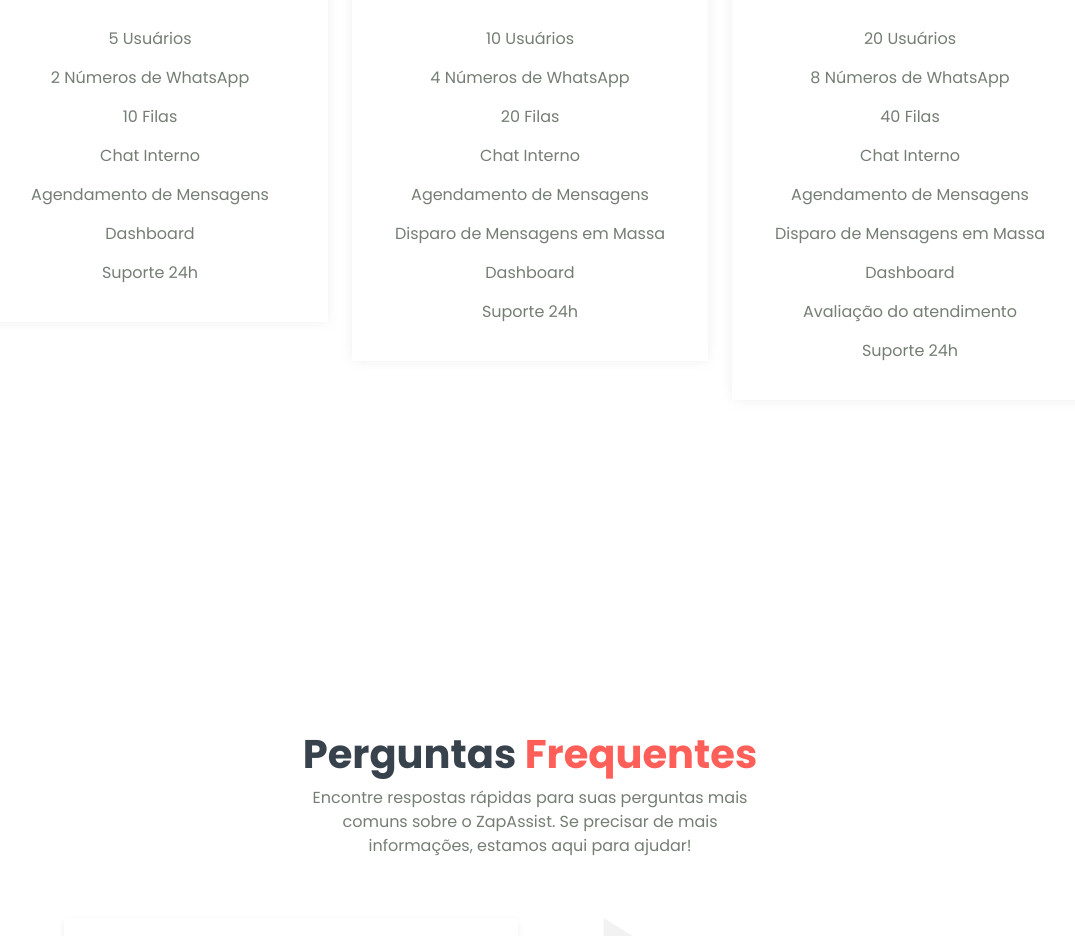
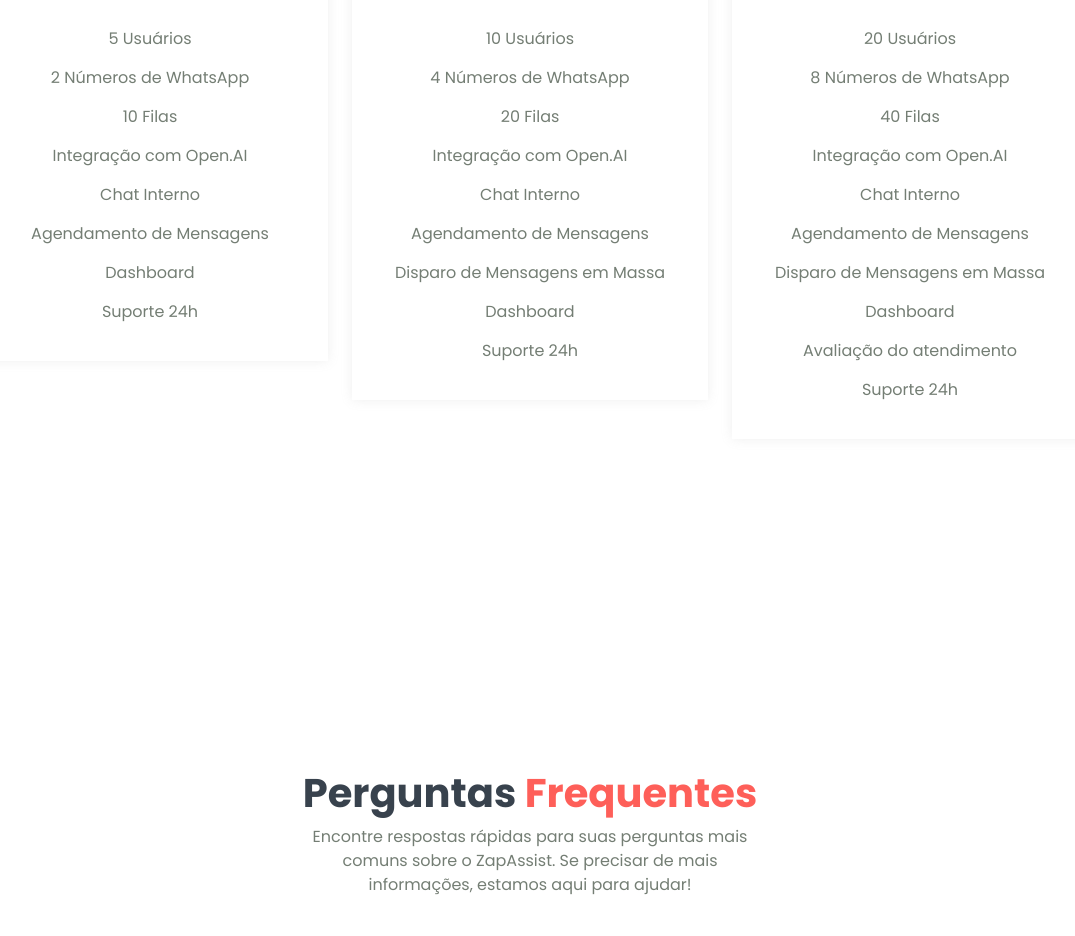
Before and after one commit to DevPedroLuiz/ContaOrby_Site, a plain HTML site: page index.html in a window 1280 px wide. Shown: the part 4100-5036 px from the top of the page, without its empty margins (110-1185 px from the left). Drawn offline with Linux system fonts and the light colour scheme.

Commit message:
Update index.html

```diff
--- a/index.html
+++ b/index.html
@@ -303,6 +303,7 @@
                 <li>5 Usuários</li>
                 <li>2 Números de WhatsApp</li>
                 <li>10 Filas</li>
+                <li>Integração com Open.AI</li>
                 <li>Chat Interno</li>
                 <li>Agendamento de Mensagens</li>
                 <li>Dashboard</li>
@@ -326,6 +327,7 @@
                 <li>10 Usuários</li>
                 <li>4 Números de WhatsApp</li>
                 <li>20 Filas</li>
+                <li>Integração com Open.AI</li>
                 <li>Chat Interno</li>
                 <li>Agendamento de Mensagens</li>
                 <li>Disparo de Mensagens em Massa</li>
@@ -350,6 +352,7 @@
                 <li>20 Usuários</li>
                 <li>8 Números de WhatsApp</li>
                 <li>40 Filas</li>
+                <li>Integração com Open.AI</li>
                 <li>Chat Interno</li>
                 <li>Agendamento de Mensagens</li>
                 <li>Disparo de Mensagens em Massa</li>
```
